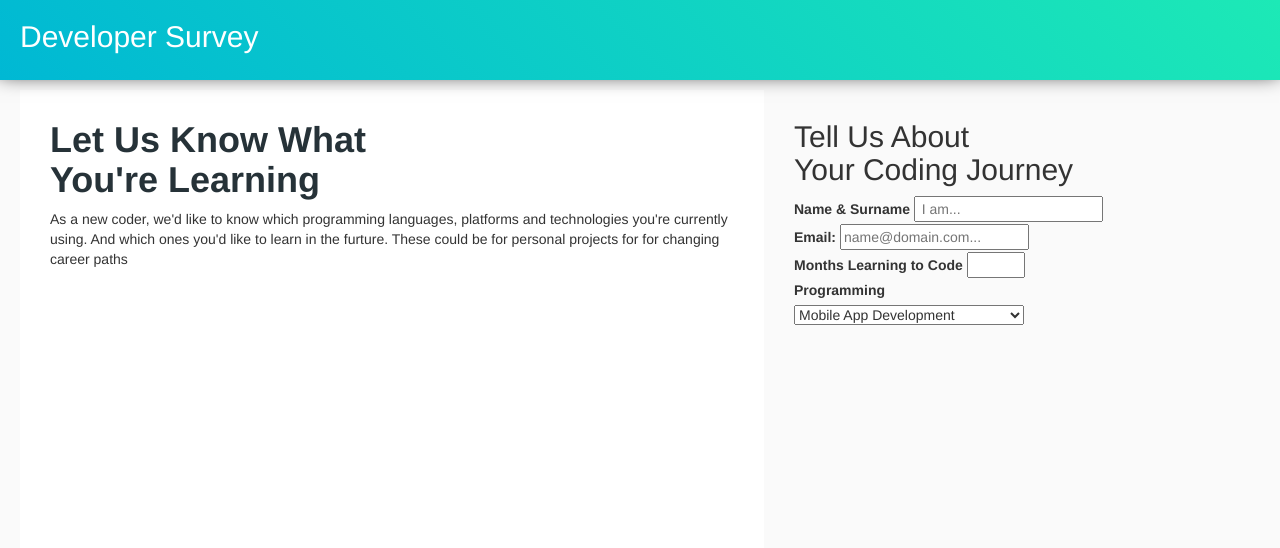
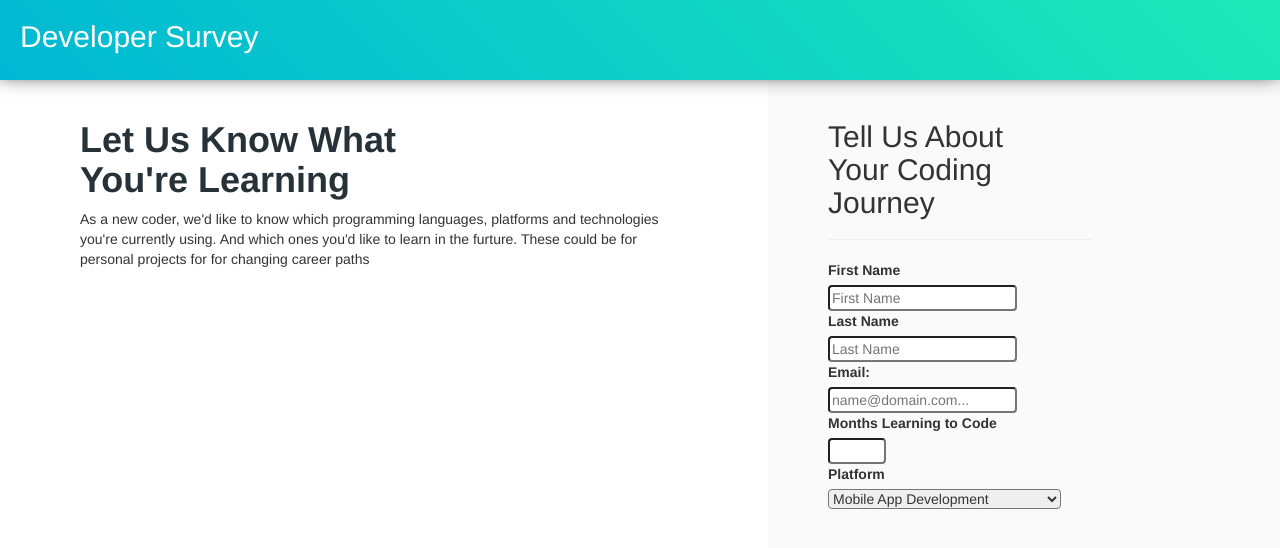
Before and after one commit to darrenisaacs/freeCodeCamp-SurveyForm, a plain HTML site: page index.html in a window 1280 px wide. Drawn offline with nearby package versions, Linux system fonts and the light colour scheme.

Commit message:
updated form div

```diff
--- a/index.html
+++ b/index.html
@@ -1,15 +1,13 @@
 <!DOCTYPE html>
 
 <html>
-    <header>
+    <head>
         <title>Developer Survey Form for Newbies</title>
+        <meta name="viewport" content="width=device-width, initial-scale=1.0">
         <link rel="stylesheet" href="style.css">
         <link rel="stylesheet" href="https://maxcdn.bootstrapcdn.com/bootstrap/3.4.0/css/bootstrap.min.css">
         <link href="https://fonts.googleapis.com/css?family=Mitr:200,300,400,500,600,700&display=swap" rel="stylesheet">
-
-
-
-    </header>
+    </head>
 
     <body>
         <nav>
@@ -27,23 +25,38 @@
             <div class="surveyform">
                 <form id="survey-form">
                     <h2> Tell Us About<br>Your Coding Journey</h2>
+
+                    <hr>
                     <div>
-                        <label for="name" id="name-label">Name & Surname</label>
-                        <input type="text" id="name" placeholder=" I am...">
+
+                        <div class="form-row">
+                            <label for="name" id="name-label">First Name</label>
+                            <input type="text" id="name" placeholder="First Name">
+                        </div>
                     </div>
+
+                    <div>
+                        <div>
+                            <label for="surname" id="surname-label">Last Name</label>
+                            <input type="text" id="name" placeholder="Last Name">
+                        </div>
+
+                    </div>
+
                     <div>
                         <label for="email" id="email-label">Email:</label>
                         <input type="email" id="email" placeholder="name@domain.com...">
                     </div>
+
                     <div>
                         <label for="number" id="number-label">Months Learning to Code</label>
                         <input type="number" id="number" min="1" max="24">
                     </div>
                     <div>
-                        <label>Programming</label>
+                        <label>Platform</label>
                         <select>
                             <option>Mobile App Development</option>
-                            <option>Desktop Applcatoin Development</option>
+                            <option>Desktop Application Development</option>
                             <option>Game Development</option>
                             <option>Fron-End Web Design</option>
                             <option>Back-End Web Development</option>
--- a/style.css
+++ b/style.css
@@ -8,6 +8,12 @@ body{
     width: 100vw;
     height: 100vh;
 
+}
+
+@media screen and (max-width: 600px){
+    nav {
+        background-image: linear-gradient(45deg, #1DE9B6, #00b8d4);
+    }
 }
 
 nav{
@@ -26,31 +32,36 @@ nav{
 
 .page{
     display: flex;
+    box-sizing: border-box;
     width: 100%;
     height: 100vh;
     padding: 20px;
     margin: 0px;
     background-color: #FAFAFA;
-    padding-top: 90px;
-    box-sizing: border-box;
+    padding: 0px;
 }
+
 
 .information{
     display: block;
     width: 60%;
     height: 100vh;
-    padding: 10px 30px;
+    padding:100px 80px;
     box-sizing: border-box;
     background-color: white;
 }
 
+/*input, select {
+    display: flex;
+    width: 50%;
+}*/
+
 
 .surveyform{
-    display: block;
+    display: flex;
     width: 30%;
-    height: 100vh;
-    padding: 10px 30px;
-    margin: 0px;
+
+    padding:100px 60px;
 }
 
 #title{
@@ -58,6 +69,8 @@ nav{
     font-weight: 600;
 }
 
-p {
-
+input, select{
+    border-radius: 4px;
+    display: flex;
+    flex-basis: 100%;
 }
```
